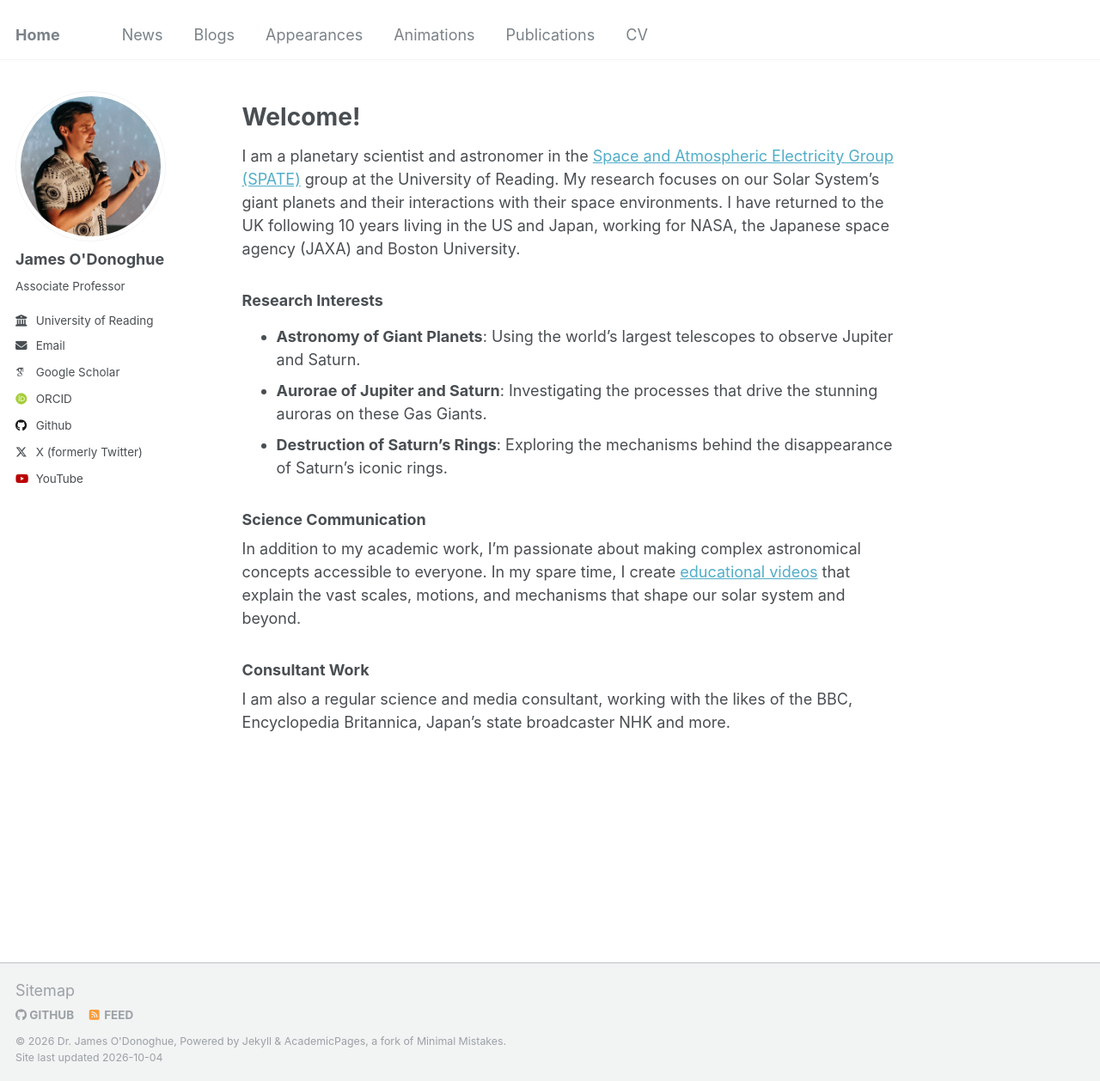
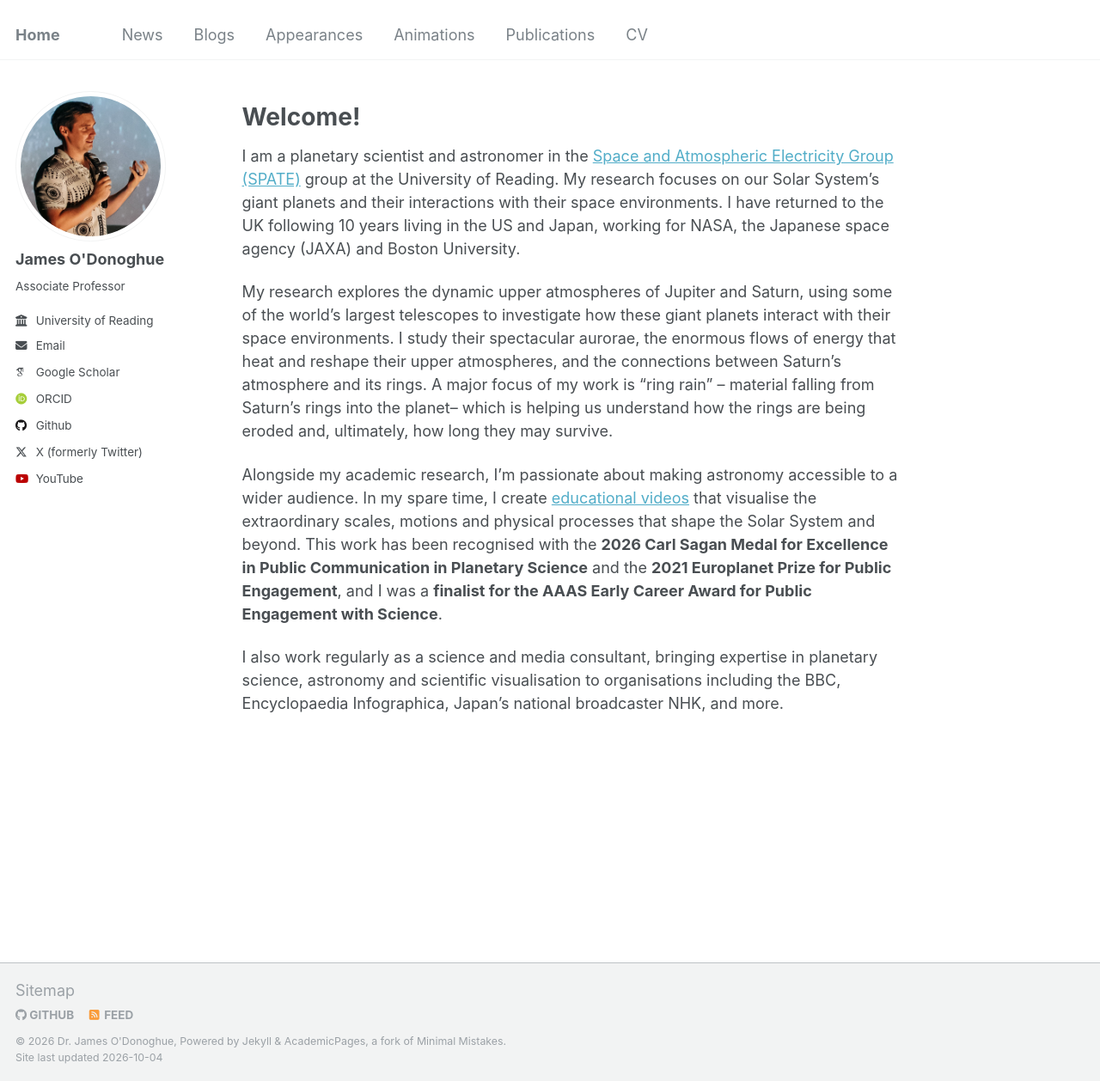
Before and after one commit to odonoghuespace/odonoghuespace.github.io, a Jekyll site: the page built from _pages/about.md, in a window 1280 px wide and 1258 px high. Shown: the whole window at 86% size. Built offline with Jekyll 4.4.1, drawn with Linux system fonts in a browser that asks for light colours; some web fonts are replaced.

Commit message:
Revise about page content for clarity and detail
Updated research interests and science communication sections for clarity and detail.

```diff
--- a/_pages/about.md
+++ b/_pages/about.md
@@ -11,13 +11,8 @@ redirect_from:
 
 I am a planetary scientist and astronomer in the [Space and Atmospheric Electricity Group (SPATE)](https://research.reading.ac.uk/met-spate/) group at the University of Reading. My research focuses on our Solar System’s giant planets and their interactions with their space environments. I have returned to the UK following 10 years living in the US and Japan, working for NASA, the Japanese space agency (JAXA) and Boston University.
 
-### Research Interests
-- **Astronomy of Giant Planets**: Using the world's largest telescopes to observe Jupiter and Saturn.
-- **Aurorae of Jupiter and Saturn**: Investigating the processes that drive the stunning auroras on these Gas Giants.
-- **Destruction of Saturn's Rings**: Exploring the mechanisms behind the disappearance of Saturn's iconic rings.
+My research explores the dynamic upper atmospheres of Jupiter and Saturn, using some of the world's largest telescopes to investigate how these giant planets interact with their space environments. I study their spectacular aurorae, the enormous flows of energy that heat and reshape their upper atmospheres, and the connections between Saturn's atmosphere and its rings. A major focus of my work is "ring rain" -- material falling from Saturn's rings into the planet-- which is helping us understand how the rings are being eroded and, ultimately, how long they may survive.
 
-### Science Communication
-In addition to my academic work, I’m passionate about making complex astronomical concepts accessible to everyone. In my spare time, I create [educational videos](https://www.youtube.com/@Interplanetary) that explain the vast scales, motions, and mechanisms that shape our solar system and beyond.
+Alongside my academic research, I'm passionate about making astronomy accessible to a wider audience. In my spare time, I create [educational videos](https://www.youtube.com/@Interplanetary) that visualise the extraordinary scales, motions and physical processes that shape the Solar System and beyond. This work has been recognised with the **2026 Carl Sagan Medal for Excellence in Public Communication in Planetary Science** and the **2021 Europlanet Prize for Public Engagement**, and I was a **finalist for the AAAS Early Career Award for Public Engagement with Science**.
 
-### Consultant Work
-I am also a regular science and media consultant, working with the likes of the BBC, Encyclopedia Britannica, Japan's state broadcaster NHK and more.
+I also work regularly as a science and media consultant, bringing expertise in planetary science, astronomy and scientific visualisation to organisations including the BBC, Encyclopaedia Infographica, Japan's national broadcaster NHK, and more.
```
